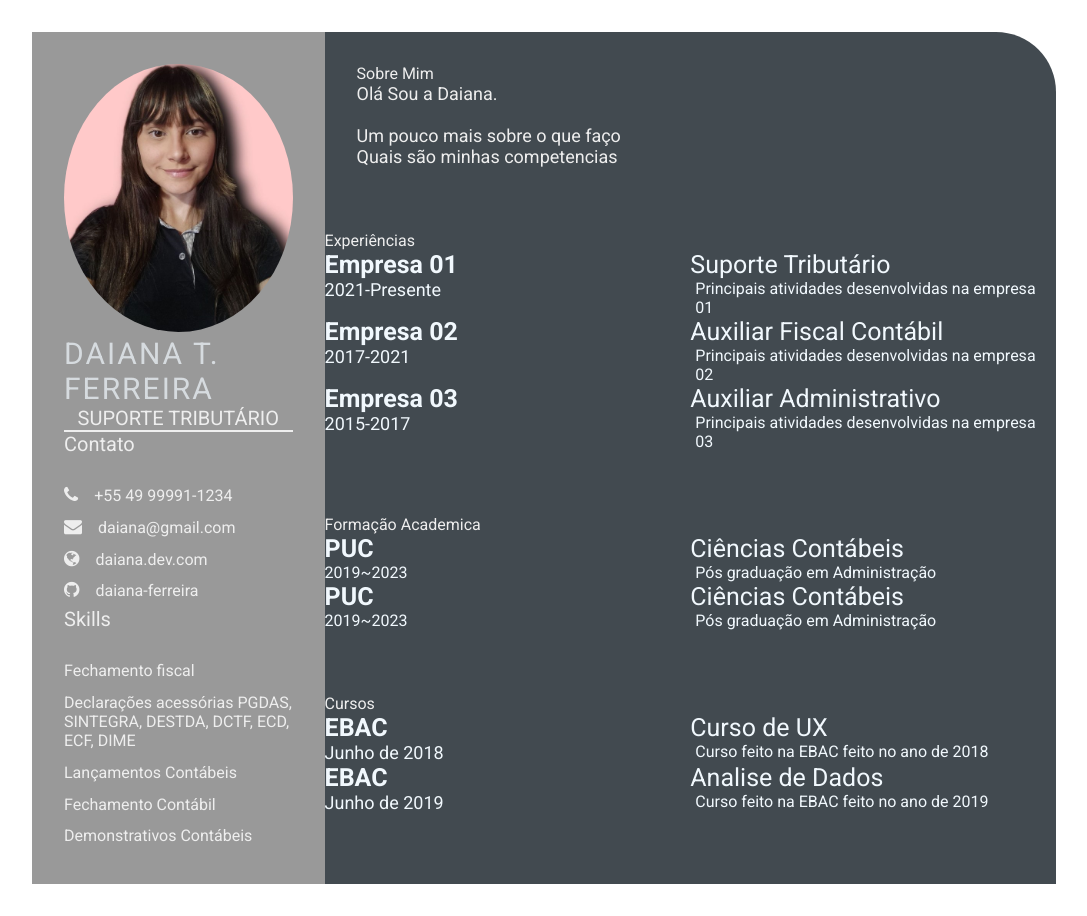
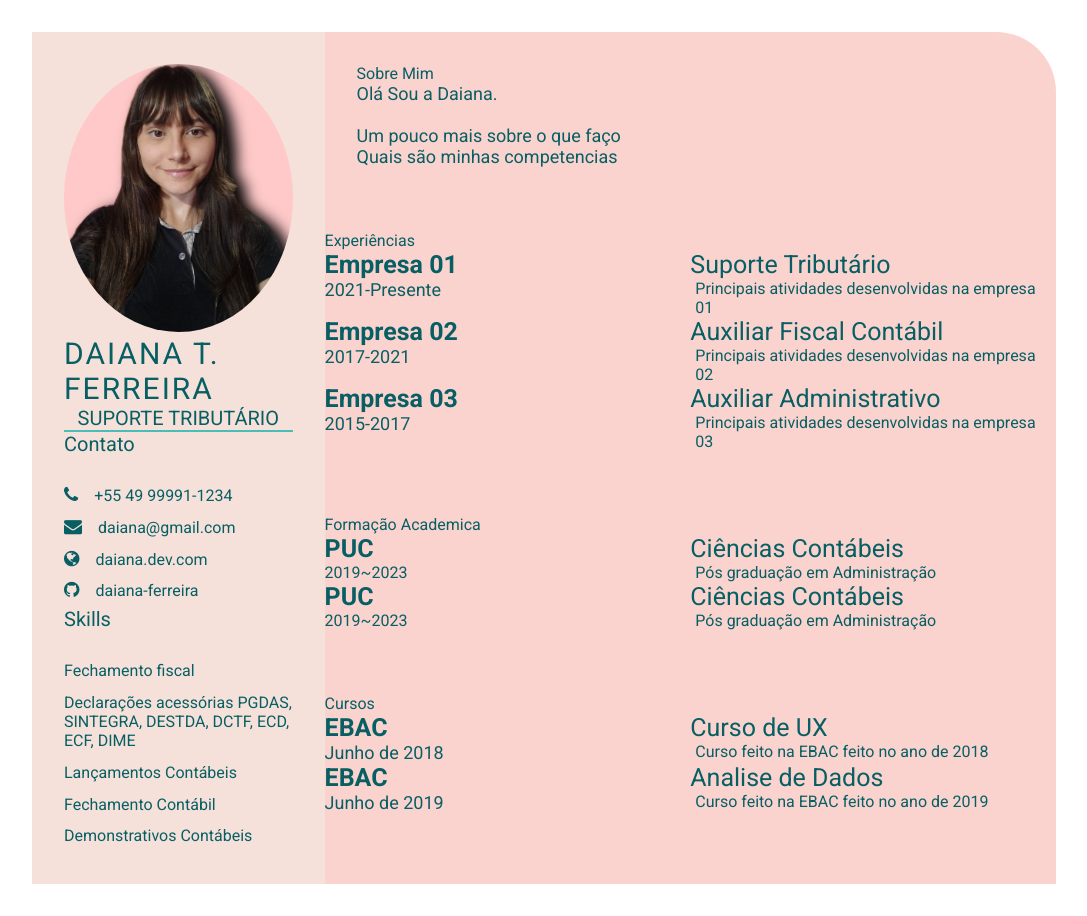
Before and after one commit to daiana-ferreira/daiana-ferreira.github.io, a plain HTML site: page index.html in a window 1280 px wide. Shown: the whole page, without its empty margins (96-1183 px from the left). Drawn offline with Linux system fonts and the light colour scheme.

Commit message:
feature: Cursos

```diff
--- a/style.css
+++ b/style.css
@@ -17,13 +17,13 @@
 .left-section {
     grid-column: span 2;
     height: 100%;
-    background-color: #999999;
+    background-color: #f5e1da;
 }
 
 .right-section {
     grid-column: span 5;
     height: 100%;
-    background-color: #424a50;
+    background-color: #fad3cf;
     border-radius: 0px 60px 0px 0px;
 }
 
@@ -33,7 +33,7 @@
 
 .profile {
     width: 100%;
-    border-bottom: 2px solid #eeeeee;
+    border-bottom: 2px solid #49beb7;
 }
 
 .profile .profile-image {
@@ -42,14 +42,14 @@
 }
 
 .name {
-    color: #D6DBDF;
+    color: #085f63;
     font-size: 30px;
     letter-spacing: 2px;
     text-transform: uppercase;
 }
 
 .profession {
-    color: #eeeeee;
+    color: #085f63;
     font-size: 20px;
     text-transform: uppercase;
     text-align: center;
@@ -57,7 +57,7 @@
 
 /* .contact-info { border-bottom: 2px solid #1B2631; } */
 .left-title {
-    color: #eeeeee;
+    color: #085f63;
     font-size: 20px;
 }
 
@@ -68,14 +68,14 @@
 .contact-info ul li,
 .references ul li {
     padding: .4rem 0;
-    color: #eeeeee;
+    color: #085f63;
 }
 
 .contact-info ul li i,
 .references ul li i {
     padding-right: 1rem;
     font-size: 18px;
-    color: #eeeeee;
+    color: #085f63;
 }
 
 .skills ul {
@@ -83,7 +83,7 @@
 }
 .skills ul li p {
     padding: .4rem 0;
-    color: #eeeeee;
+    color: #085f63;
 }
 
 .right-section-contents {
@@ -91,7 +91,7 @@
 }
 
 .right-title {
-    color: #eeeeee;
+    color: #085f63;
 }
 
 .gap {
@@ -99,7 +99,7 @@
 }
 .about-me-contents {
     font-size: 18px;
-    color: #eeeeee;
+    color: #085f63;
 }
 
 .experience-contents,
@@ -108,7 +108,7 @@
     display: grid;
     grid-template-columns: repeat(2, 1fr);
     padding-bottom: 2rem;
-    color: #F1F8FD;
+    color: #085f63;
 }
 
 .exp-company-name,
```
